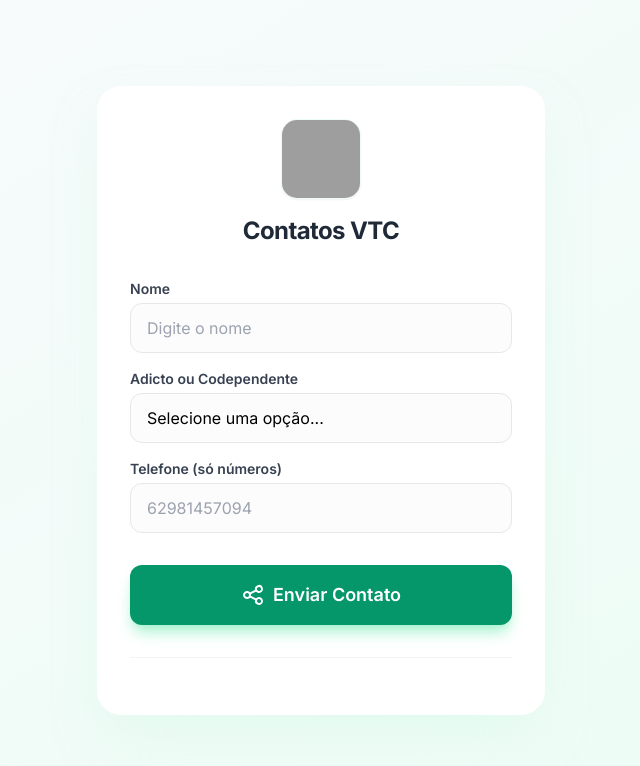
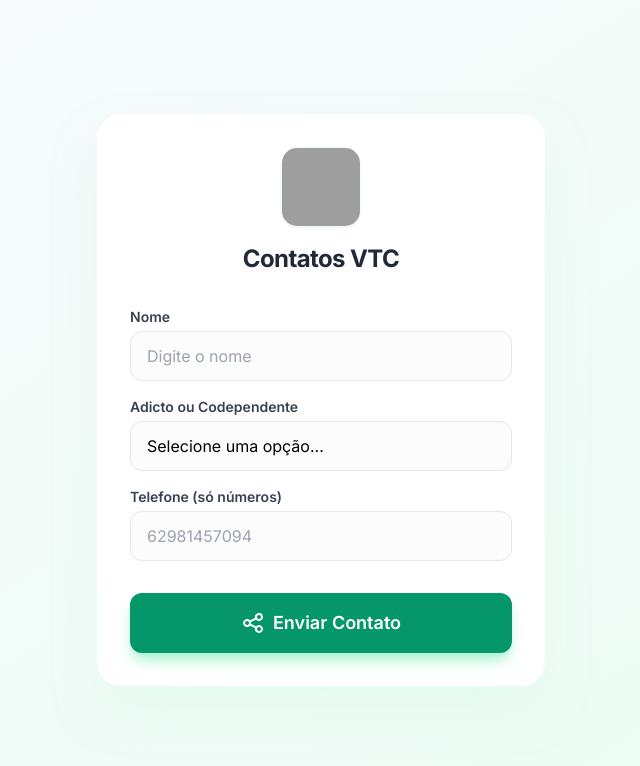
Before and after one commit to devwsilva/vtccontatos, a React (Vite) app: page / in a window 1280 px wide. Shown: the top 766 px of the page, without its empty margins (319-959 px from the left). Built offline with nearby package versions, Linux system fonts and the light colour scheme; grey boxes are pictures that could not be loaded.

Commit message:
Remove footer from App component
Removed footer element from the App component.

```diff
--- a/App.tsx
+++ b/App.tsx
@@ -177,8 +177,7 @@ const App: React.FC = () => {
           </div>
         )}
 
-        <footer className="mt-8 pt-6 border-t border-gray-100 text-center text-[10px] uppercase tracking-widest text-gray-400 font-medium">
-          </footer>
+
       </div>
     </div>
   );
```
